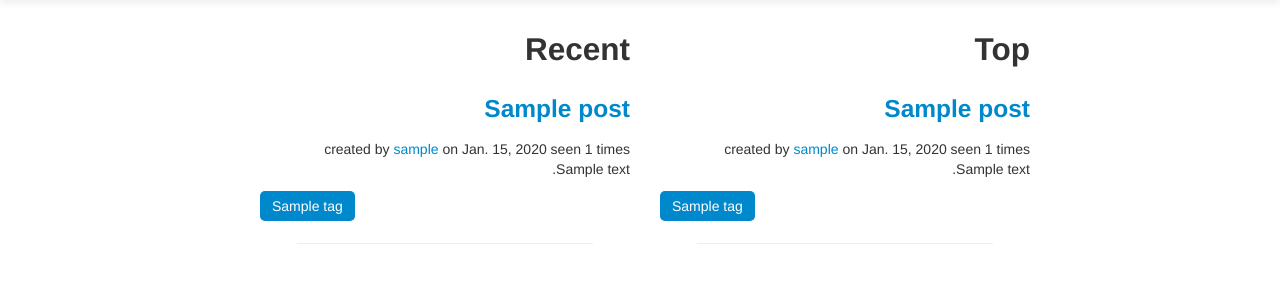
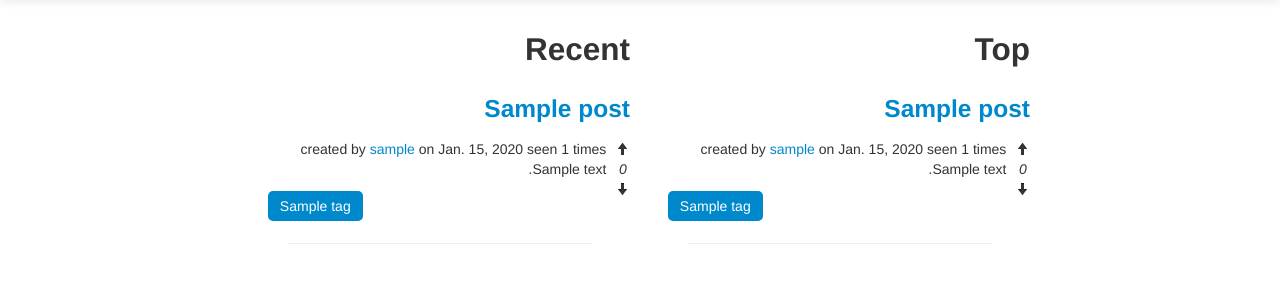
Before and after one commit to aliva/lamenews, a Django app: page / in a window 1280 px wide. Shown: the part 41-341 px from the top of the page. Run offline with Django 3.2, Linux system fonts and the light colour scheme; tables that the repository leaves empty hold one stand-in row (values such as "Sample post"); some libraries are stand-ins or nearby versions.

Commit message:
work on vote system started

```diff
--- a/lamenews/static/css/lamecss.css
+++ b/lamenews/static/css/lamecss.css
@@ -15,6 +15,9 @@ form {
 }
 h2{
     text-align: right;
+}
+[class^="icon-"], [class*=" icon-"] {
+    background-image: url("/static/glyphicons-halflings.png");
 }
 
 
@@ -48,7 +51,7 @@ h2{
     direction: rtl;
     margin-left: 10px;
 }
-.post hr{
+hr{
     width: 80%;
     margin: auto;
 }
--- a/lamenews/templates/lame/posts.html
+++ b/lamenews/templates/lame/posts.html
@@ -2,7 +2,14 @@
 {% for post in posts %}
     <div class='row post'>
         <h3><a href={% url 'lamenews.views.post' post.title %}>{{ post.title }}</a></h3>
-        <div>
+        <div class='pull-right'>
+            <ul class='nav'>
+                <li><a href='#' onclick="return false;"><i class="icon-arrow-up"></i></a></li>
+                <li style="text-align: center;"><i>0</i></li>
+                <li><a href='#'><i class="icon-arrow-down"></i></a></li>
+            </ul>
+        </div>
+        <div class='span11'>
             <div>created by <a href='{{ post.creator.id }}'>{{ post.creator }}</a>
                 on {{ post.create_date|date}}
                 seen {{ post.visit_count }} times
@@ -22,7 +29,6 @@
                 </ul>
             </div>
         </div>
-        {# <div class='span1'></div> #}
-        <hr>
     </div>
+    <hr>
 {% endfor %}
```
Also changed, not shown: lamenews/static/glyphicons-halflings.png (added).
